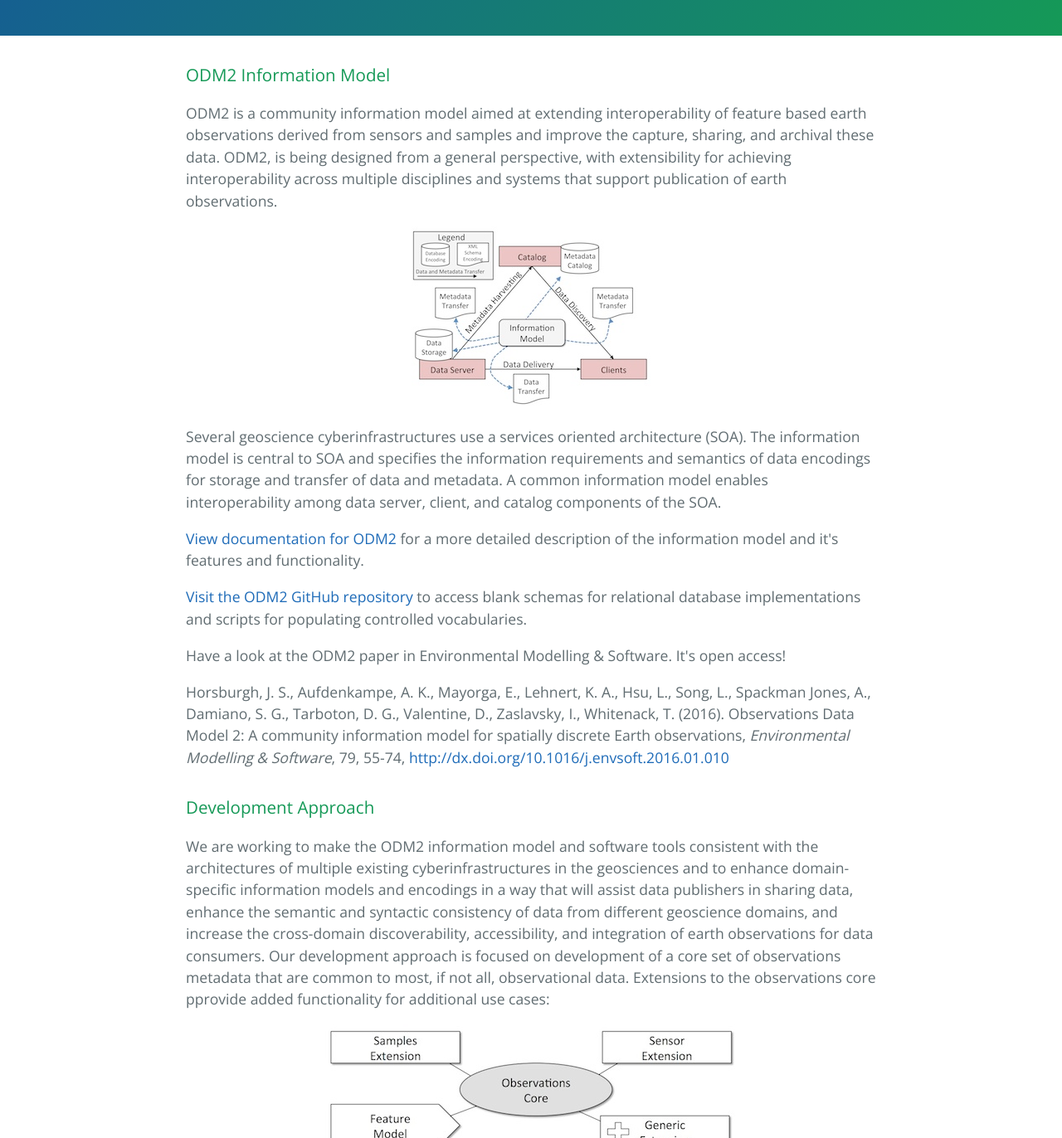
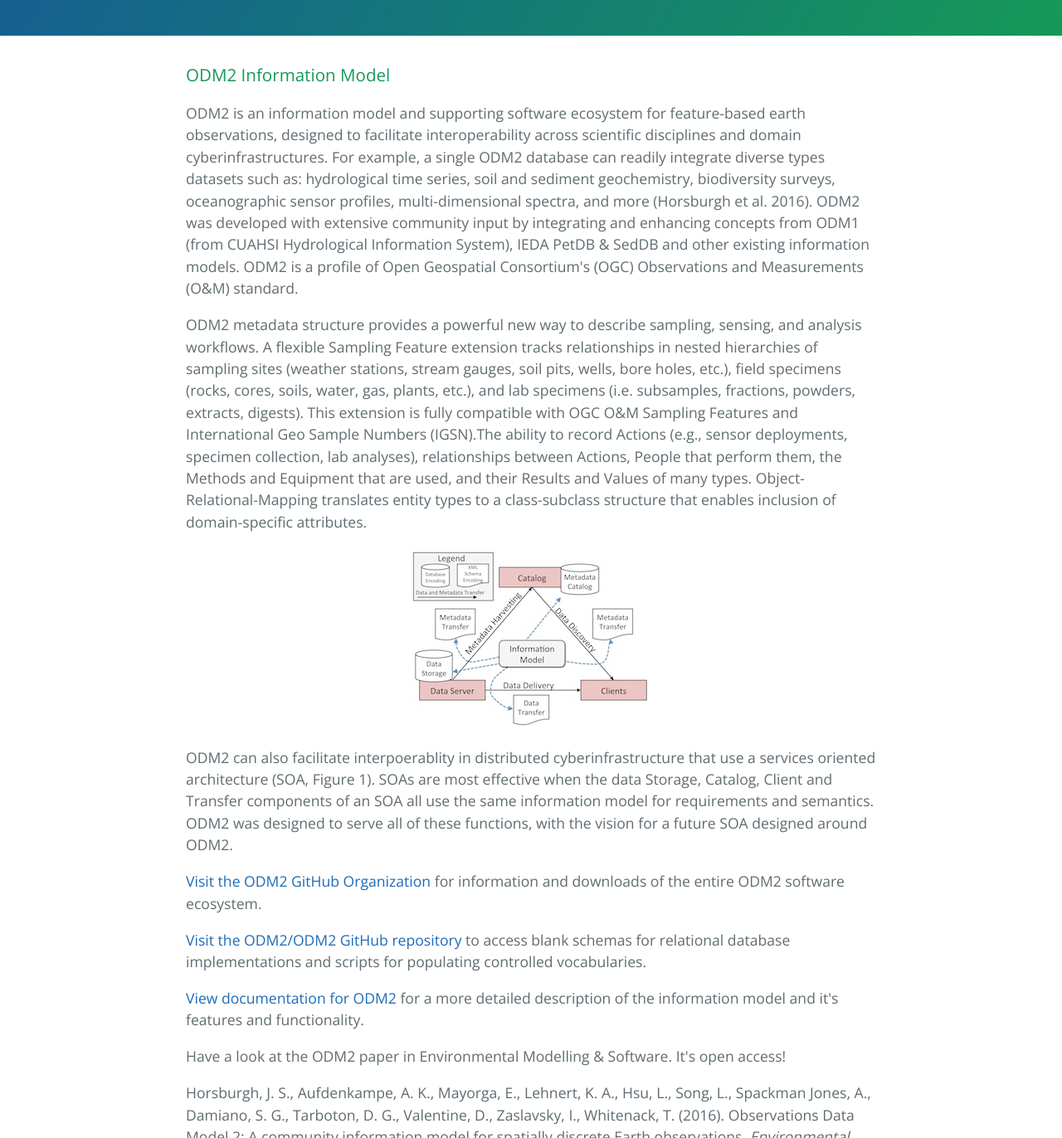
Before and after one commit to ODM2/www.odm2.org, a plain HTML site: page index.html in a window 1280 px wide. Shown: the part 340-1712 px from the top of the page at 83% size. Drawn offline with nearby package versions, Linux system fonts and the light colour scheme.

Commit message:
Update main Index page.
To provide a slightly stronger sales pitch. More work needed.

```diff
--- a/index.html
+++ b/index.html
@@ -21,14 +21,17 @@
         <a id="odm2-information-model" class="anchor" href="#odm2-information-model" aria-hidden="true"><span aria-hidden="true" class="octicon octicon-link"></span></a>ODM2 Information Model
       </h3>
 
-      <p>ODM2 is a community information model aimed at extending interoperability of feature based earth observations derived from sensors and samples and improve the capture, sharing, and archival these data. ODM2, is being designed from a general perspective, with extensibility for achieving interoperability across multiple disciplines and systems that support publication of earth observations.</p>
+      <p>ODM2 is an information model and supporting software ecosystem for feature-based earth observations, designed to facilitate interoperability across scientific disciplines and domain cyberinfrastructures. For example, a single ODM2 database can readily integrate diverse types datasets such as:  hydrological time series, soil and sediment geochemistry, biodiversity surveys, oceanographic sensor profiles, multi-dimensional spectra, and more (Horsburgh et al. 2016). ODM2 was developed with extensive community input by integrating and enhancing concepts from ODM1 (from CUAHSI Hydrological Information System), IEDA PetDB & SedDB and other existing information models. ODM2 is a profile of Open Geospatial Consortium's (OGC) Observations and Measurements (O&M) standard.</p>
+
+      <p>ODM2 metadata structure provides a powerful new way to describe sampling, sensing, and analysis workflows. A flexible Sampling Feature extension tracks relationships in nested hierarchies of sampling sites (weather stations, stream gauges, soil pits, wells, bore holes, etc.), field specimens (rocks, cores, soils, water, gas, plants, etc.), and lab specimens (i.e. subsamples, fractions, powders, extracts, digests).  This extension is fully compatible with OGC O&M Sampling Features and International Geo Sample Numbers (IGSN).The ability to record Actions (e.g., sensor deployments, specimen collection, lab analyses), relationships between Actions, People that perform them, the Methods and Equipment that are used, and their Results and Values of many types. Object-Relational-Mapping translates entity types to a class-subclass structure that enables inclusion of domain-specific attributes.</p>
 
       <p align="center"><img src="images/informationmodel.jpg" /></p>
 
-      <p>Several geoscience cyberinfrastructures use a services oriented architecture (SOA). The information model is central to SOA and specifies the information requirements and semantics of data encodings for storage and transfer of data and metadata. A common information model enables interoperability among data server, client, and catalog components of the SOA.</p>
+      <p>ODM2 can also facilitate interpoerablity in distributed cyberinfrastructure that use a services oriented architecture (SOA, Figure 1). SOAs are most effective when the data Storage, Catalog, Client and Transfer components of an SOA all use the same information model for requirements and semantics. ODM2 was designed to serve all of these functions, with the vision for a future SOA designed around ODM2.</p>
 
+      <p><a href="https://github.com/ODM2/" target="_blank">Visit the ODM2 GitHub Organization</a> for information and downloads of the entire ODM2 software ecosystem.</p>
+      <p><a href="https://github.com/ODM2/ODM2/" target="_blank">Visit the ODM2/ODM2 GitHub repository</a> to access blank schemas for relational database implementations and scripts for populating controlled vocabularies.</p>
       <p><a href="https://github.com/ODM2/ODM2/wiki/Documentation" target="_blank">View documentation for ODM2</a> for a more detailed description of the information model and it's features and functionality.</p>
-      <p><a href="https://github.com/ODM2/ODM2/" target="_blank">Visit the ODM2 GitHub repository</a> to access blank schemas for relational database implementations and scripts for populating controlled vocabularies.</p>
       <p>Have a look at the ODM2 paper in Environmental Modelling & Software. It's open access!</p>
       <p>Horsburgh, J. S., Aufdenkampe, A. K., Mayorga, E., Lehnert, K. A., Hsu, L., Song, L., Spackman Jones, A., Damiano, S. G., Tarboton, D. G., Valentine, D., Zaslavsky, I., Whitenack, T. (2016). Observations Data Model 2: A community information model for spatially discrete Earth observations, <i>Environmental Modelling & Software</i>, 79, 55-74, <a href='http://dx.doi.org/10.1016/j.envsoft.2016.01.010' target='_blank'>http://dx.doi.org/10.1016/j.envsoft.2016.01.010</a></p>
 
```
